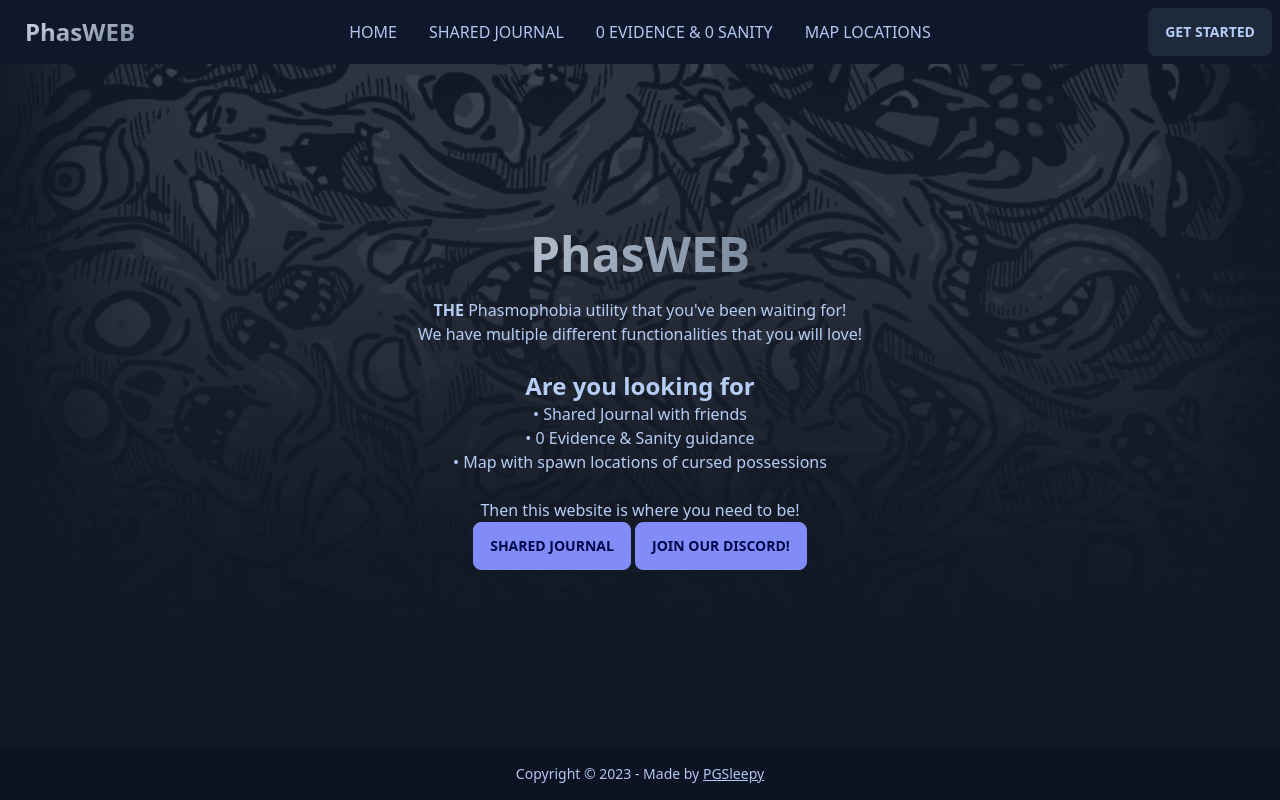
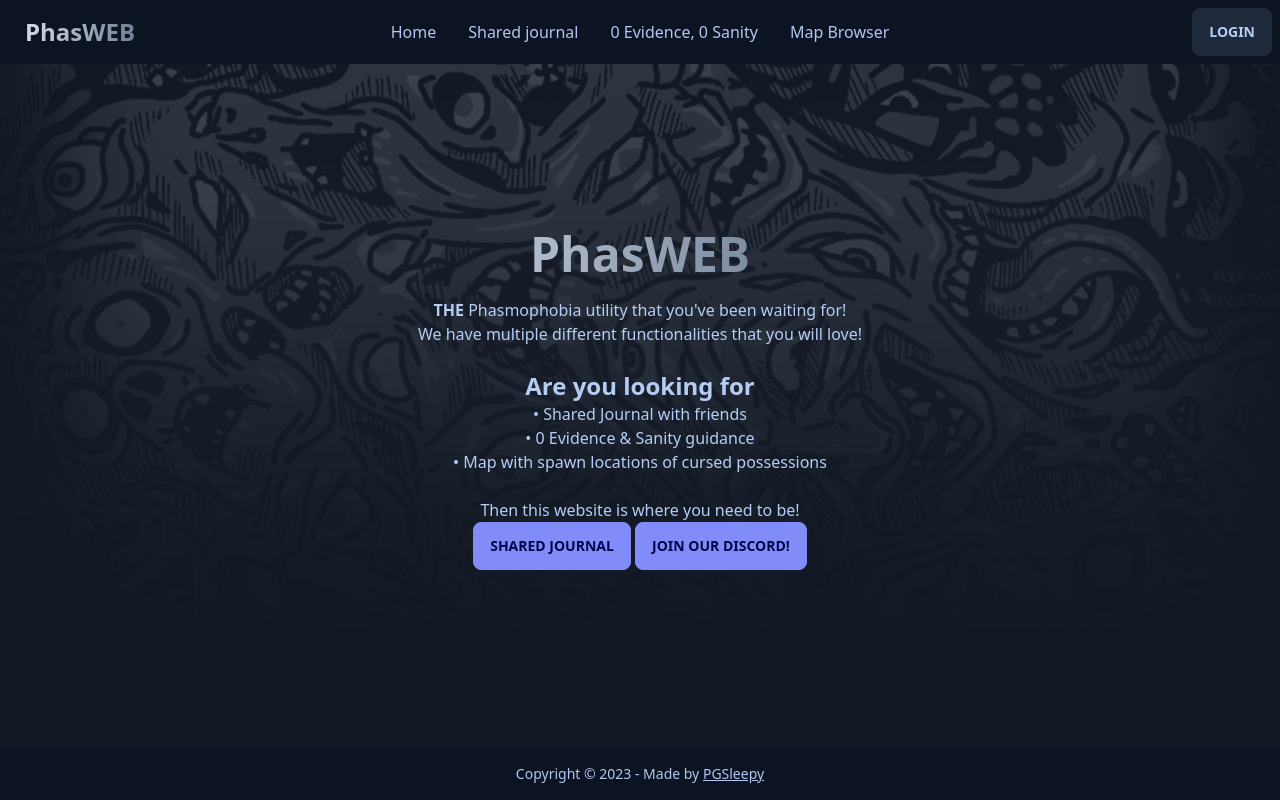
Before and after one commit to pgsleepy/PhasWEB, a Next.js app in the folder phasweb-next/: page / in a window 1280 px wide. Built offline with nearby package versions, Linux system fonts and the light colour scheme.

Commit message:
Text (format) changes, bg fix and z-index priority

```diff
--- a/phasweb-next/src/Components/NavBar/NavBar.tsx
+++ b/phasweb-next/src/Components/NavBar/NavBar.tsx
@@ -1,27 +1,25 @@
-import React from "react";
-
 const links = [
   {
     href: "/",
-    label: "HOME",
+    label: "Home",
   },
   {
     href: "/shared-evidence",
-    label: "SHARED JOURNAL",
+    label: "Shared journal",
   },
   {
     href: "/0e0s",
-    label: "0 EVIDENCE & 0 SANITY",
+    label: "0 Evidence, 0 Sanity",
   },
   {
     href: "/maps",
-    label: "MAP LOCATIONS",
+    label: "Map Browser",
   },
 ];
 
 export default function NavBar() {
   return (
-    <div className="navbar bg-base-100 fixed">
+    <div className="navbar bg-base-300 fixed z-10">
       <div className="navbar-start">
         <div className="dropdown">
           <label tabIndex={0} className="btn btn-ghost lg:hidden">
@@ -51,7 +49,7 @@
             ))}
           </ul>
         </div>
-        <a className="btn btn-ghost normal-case text-2xl font-bold bg-gradient-to-br from-slate-200 to-slate-500 bg-clip-text text-transparent">
+        <a className="btn btn-ghost normal-case text-2xl font-bold bg-gradient-to-r from-slate-200 to-slate-500 bg-clip-text text-transparent">
           PhasWEB
         </a>
       </div>
@@ -65,7 +63,9 @@
         </ul>
       </div>
       <div className="navbar-end">
-        <a className="btn">Get started</a>
+        <a className="btn" href="/login">
+          LOGIN
+        </a>
       </div>
     </div>
   );
```
